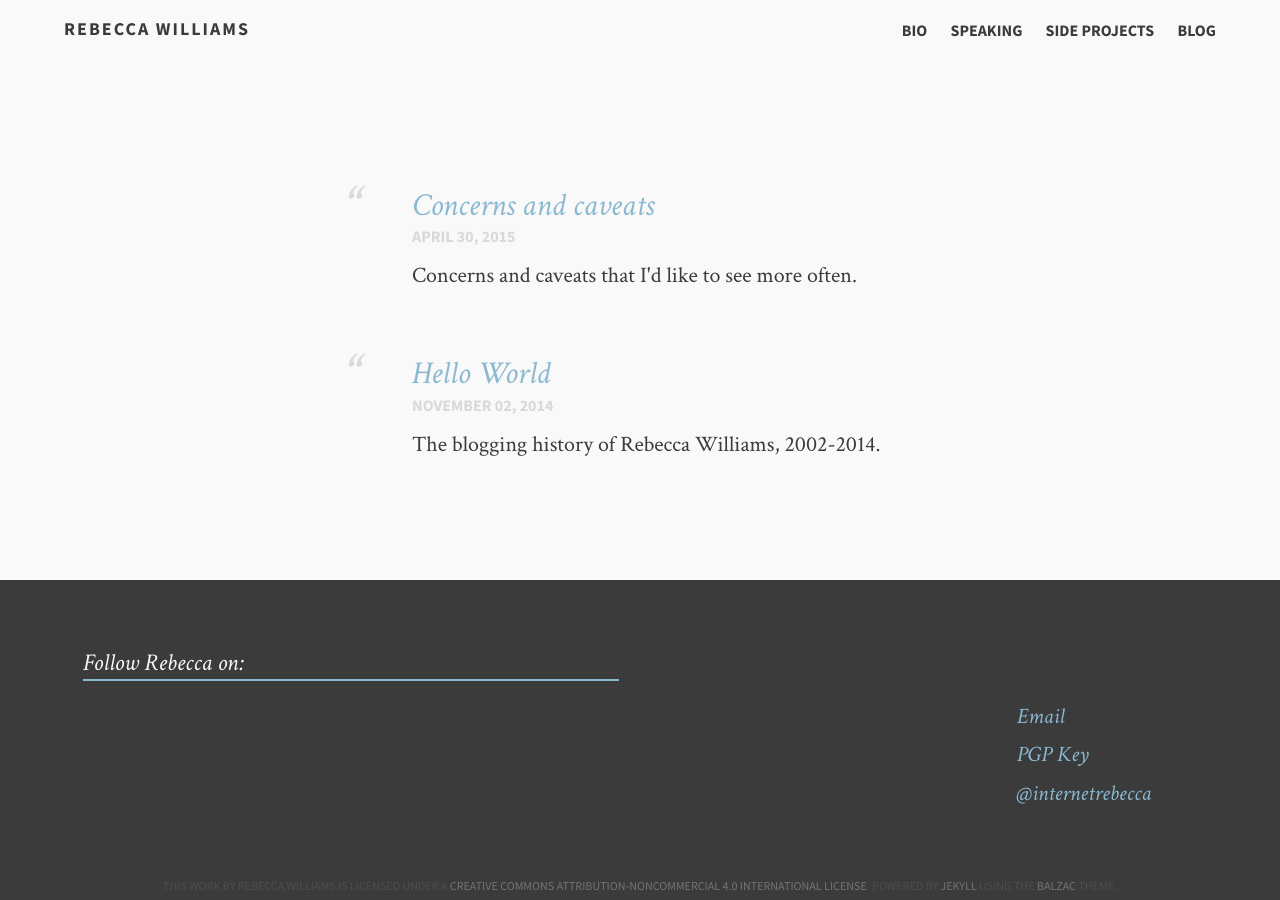
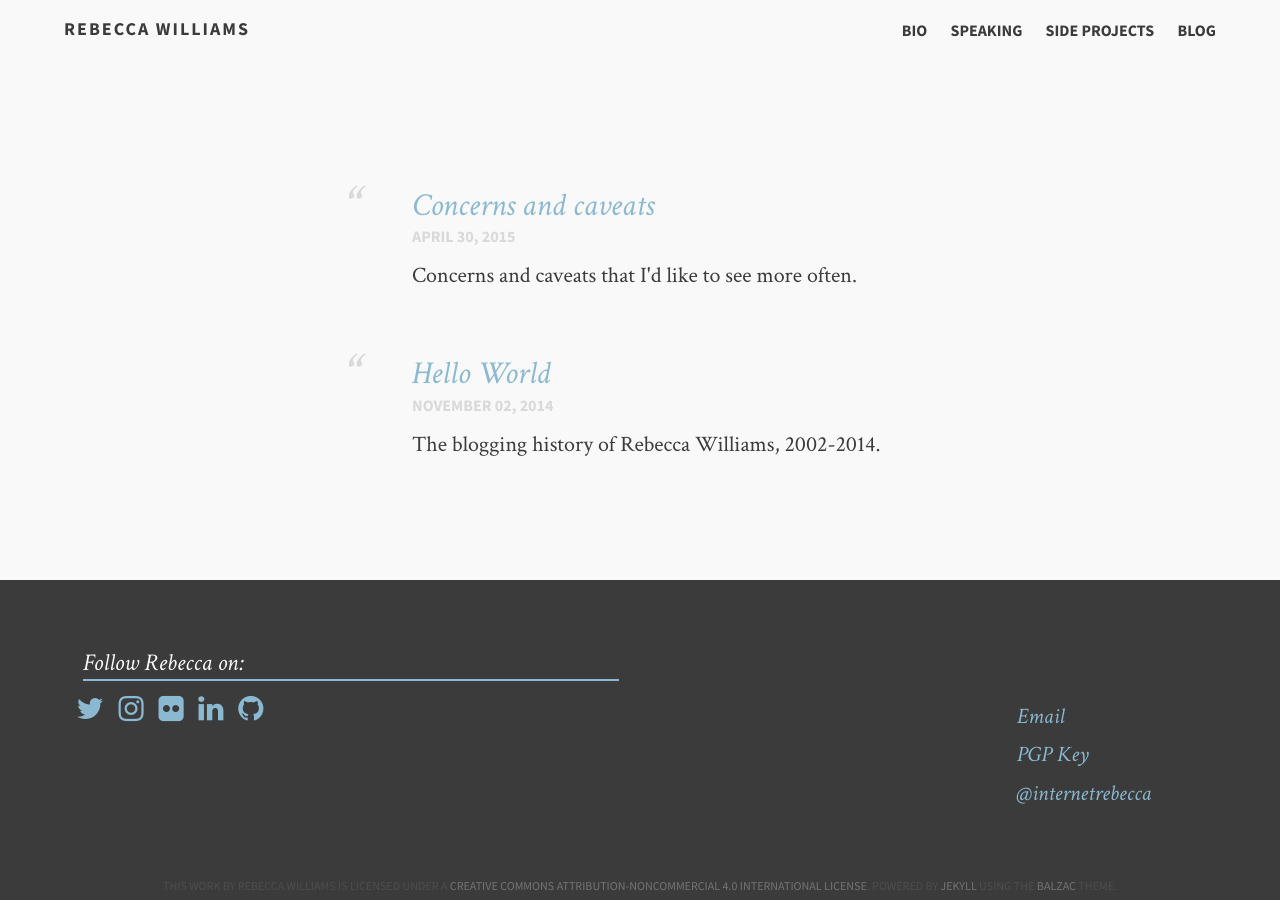
Before and after one commit to rebeccawilliams/rebeccawilliams.us, a Jekyll site: the page built from index.md, in a window 1280 px wide. Built offline with Jekyll 4.4.1, drawn with Linux system fonts in a browser that asks for light colours; nearby versions of some CDN libraries.

Commit message:
Update head-dark.html

```diff
--- a/_includes/head-dark.html
+++ b/_includes/head-dark.html
@@ -24,6 +24,7 @@
 <link rel="stylesheet" href="//fonts.googleapis.com/css?family=Crimson+Text:400,400italic,700,700italic" rel='stylesheet' type='text/css' />
 <link href="//fonts.googleapis.com/css?family=Source+Sans+Pro:400,700" rel='stylesheet' type='text/css'>
 <link rel="stylesheet" href="{{ site.url }}/assets/css/entypo.css" media="all">
+<link rel="stylesheet" href="https://maxcdn.bootstrapcdn.com/font-awesome/4.5.0/css/font-awesome.min.css">
 
 <!-- In order to use Calendas Plus, you must first purchase it. Then, create a font-face package using FontSquirrel.
 <link rel='stylesheet' href='{{ site.url }}/assets/cal.css' media='all' />
```
